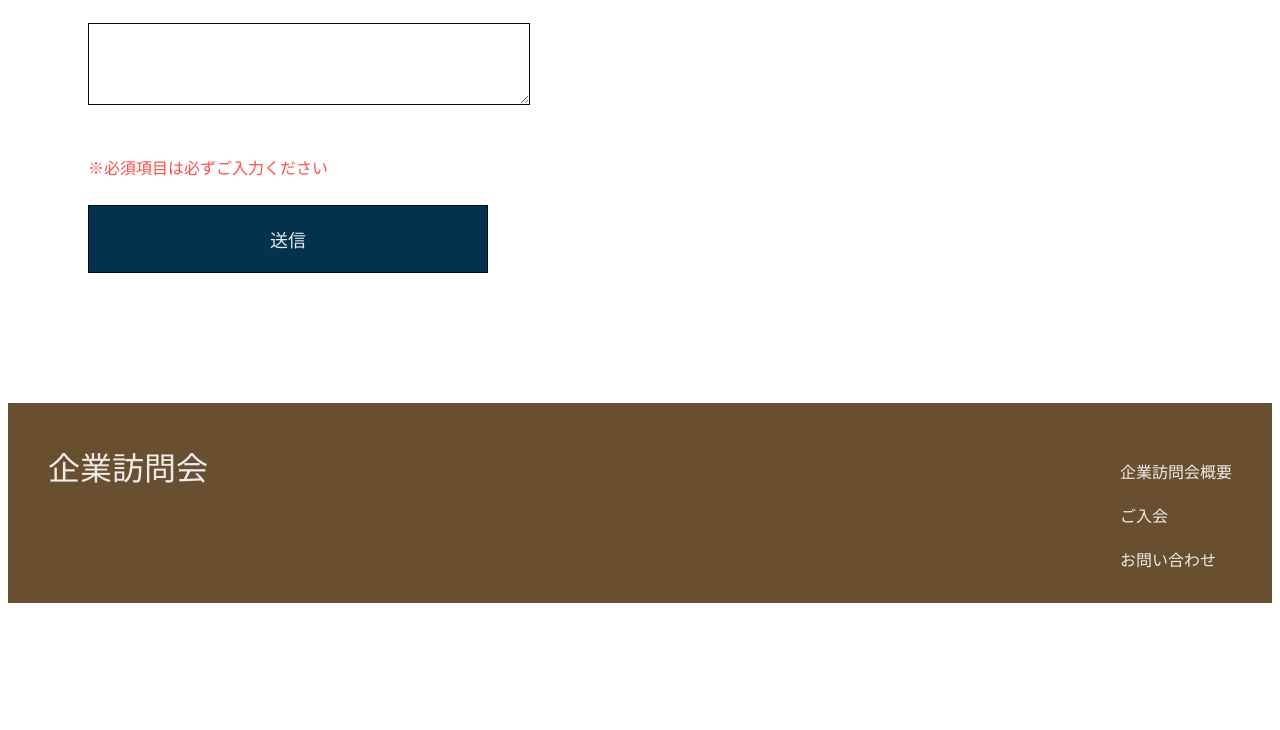
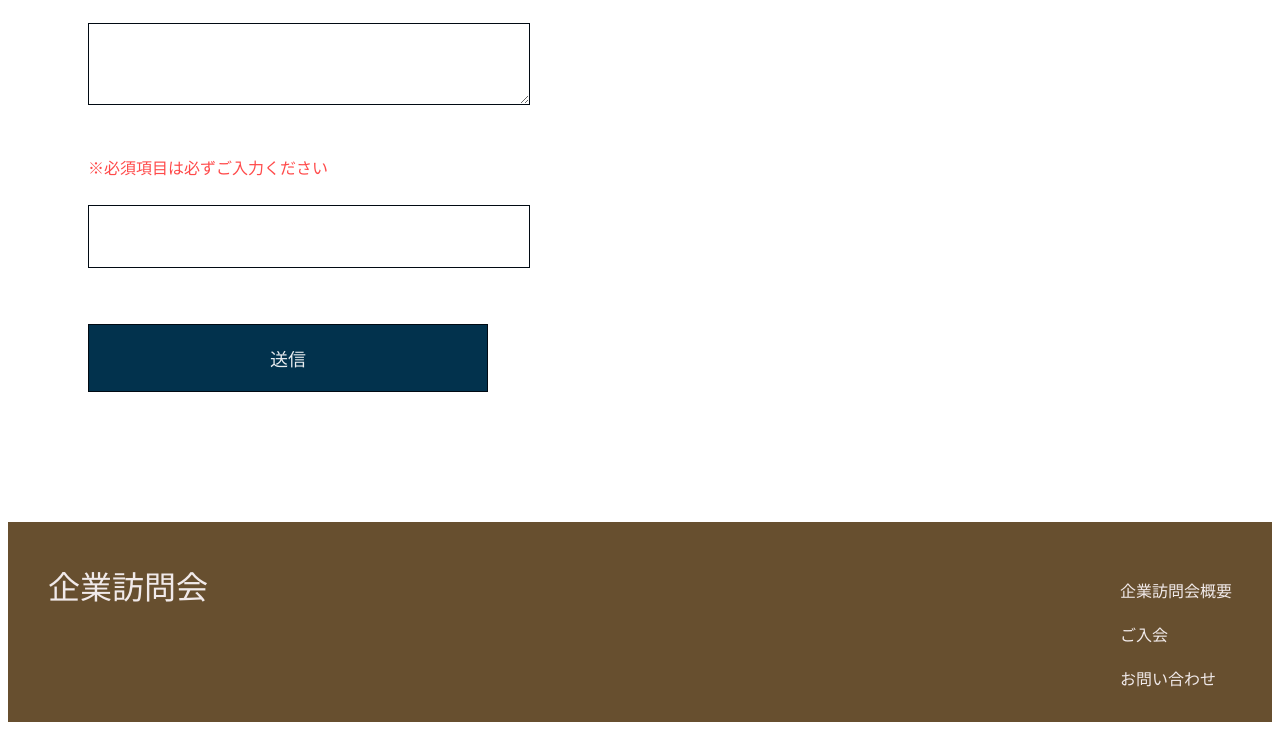
Before and after one commit to KawashitaAkihiro/kigyouhoumonn, a plain HTML site: page index.html in a window 1280 px wide. Shown: the part 1704-2434 px from the top of the page. Before the commit the page ends 2315 px from the top, so only its background shows below. Drawn offline with Linux system fonts and the light colour scheme.

Commit message:
送信ボタン

```diff
--- a/index.html
+++ b/index.html
@@ -55,6 +55,7 @@
 
             <p><span>※必須項目は必ずご入力ください</span></p>
             <!-- <input>要素を追加 -->
+            <p><input type="text"></p>
             <input class="contact-submit" type="submit" value="送信">
         </div>
     </div>
```
